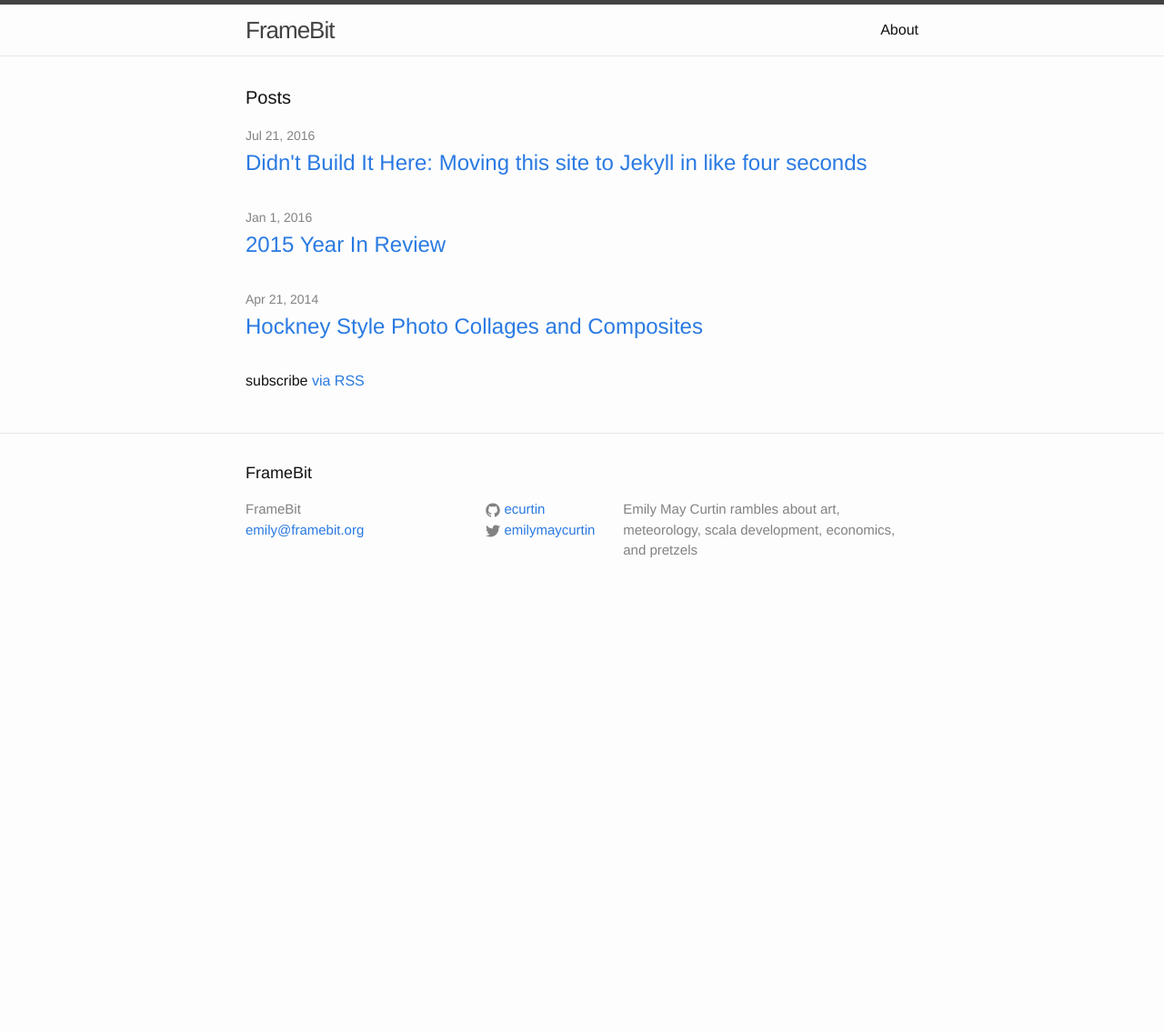
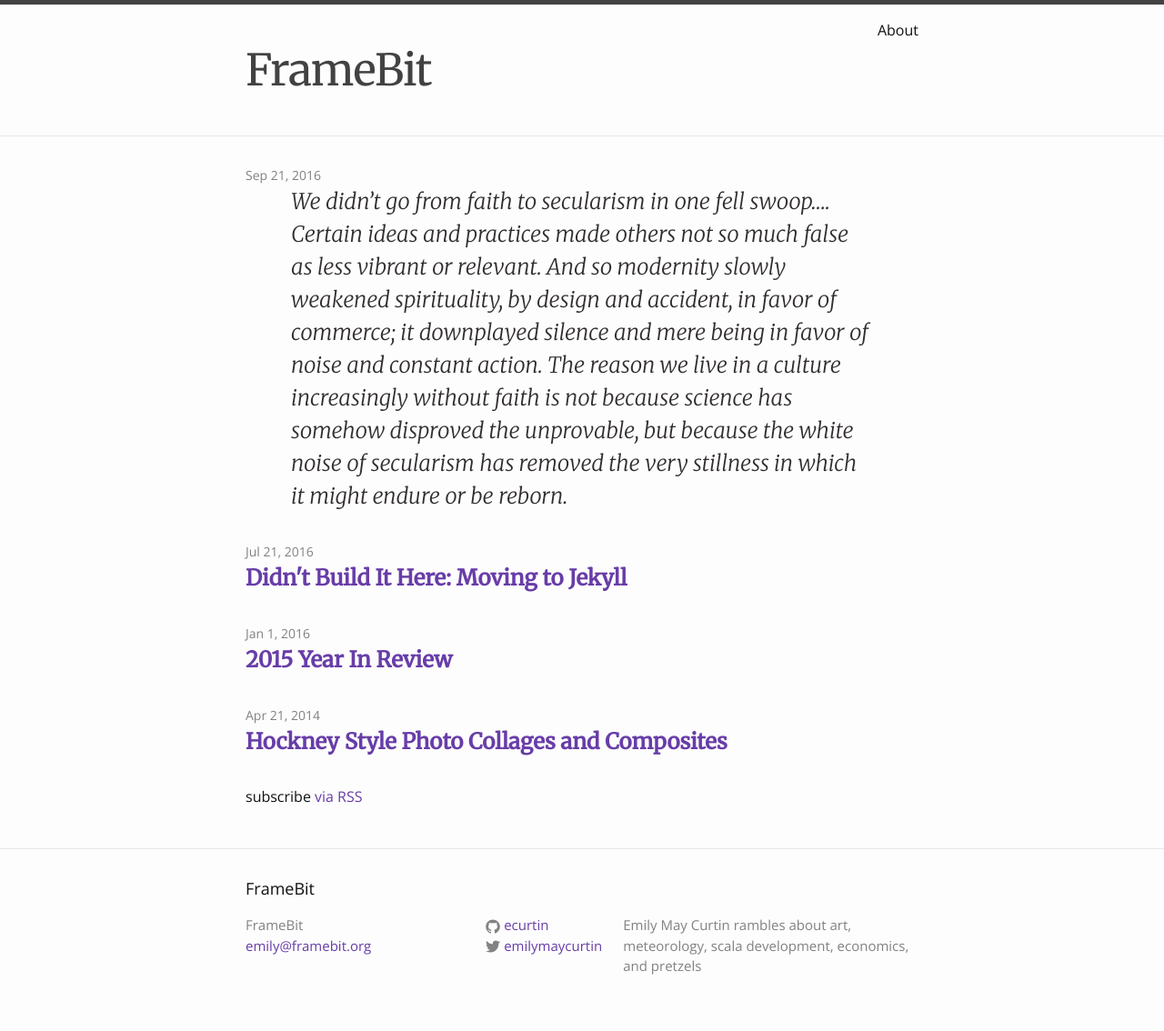
Before and after one commit to ecurtin/framebit, a Jekyll site: the page built from index.html, in a window 1280 px wide. Shown: the whole page at 91% size. Built offline with Jekyll 4.4.1, drawn with Linux system fonts in a browser that asks for light colours; before the commit the page ends 900 px from its top, so only the background shows below that.

Commit message:
added quote layout and started making css changes because #frontend or something? I dunno what I'm doing. But it's super liberating to make a commit to my own repo that absolutely nobody gives a crap about. I can just ramble on and on about what's on my desk or something and nobody will care. What's on my desk? Glad you asked. Pain, paint, pain, watered down paint, watered down paint in a different color, a remote control for my car stereo, Ryan's old ID card, that cable hookup box that we're not using, some airfreshener, scissors, canvas, three more canvases, a book that has canvas pages, monitors, a grocery bag, a bunch of like bills n' shit, hey I can also use emojis here. ㉿

```diff
--- a/_includes/head.html
+++ b/_includes/head.html
@@ -9,4 +9,18 @@
   <link rel="stylesheet" href="{{ "/css/main.css" | prepend: site.baseurl }}">
   <link rel="canonical" href="{{ page.url | replace:'index.html','' | prepend: site.baseurl | prepend: site.url }}">
   <link rel="alternate" type="application/rss+xml" title="{{ site.title }}" href="{{ "/feed.xml" | prepend: site.baseurl | prepend: site.url }}">
+
+  <!--<style>-->
+    <!--@import 'https://fonts.googleapis.com/css?family=Kotta+One';-->
+  <!--</style>-->
+
+  <!--<style>-->
+    <!--@import 'https://fonts.googleapis.com/css?family=Ovo';-->
+  <!--</style>-->
+
+  <style>
+    @import 'https://fonts.googleapis.com/css?family=Merriweather:300i,400,700i';
+    @import 'https://fonts.googleapis.com/css?family=Open+Sans:300,400,400i,700';
+  </style>
+
 </head>
--- a/_posts/2016-07-21-not-built-here.md
+++ b/_posts/2016-07-21-not-built-here.md
@@ -1,8 +1,8 @@
 ---
 layout: post
-title:  "Didn't Build It Here: Moving this site to Jekyll in like four seconds"
+title:  "Didn't Build It Here: Moving to Jekyll"
 date:   2016-07-21 11:22:00 -0400
-categories: code, website
+categories: code website
 ---
 
 I've been through so many half-ass iterations on this site.
--- /dev/null
+++ b/_posts/2016-09-21-faith-and-noise.md
@@ -0,0 +1,15 @@
+---
+layout: quote
+date:   2016-09-21 11:22:00 -0400
+author: Andrew Sullivan
+source: http://nymag.com/selectall/2016/09/andrew-sullivan-technology-almost-killed-me.html
+sourcetext: I Used to Be a Human Being
+categories: faith culture
+---
+
+We didn’t go from faith to secularism in one fell swoop....
+Certain ideas and practices made others not so much false as less vibrant or relevant.
+And so modernity slowly weakened spirituality, by design and accident, in favor of commerce;
+it downplayed silence and mere being in favor of noise and constant action.
+The reason we live in a culture increasingly without faith is not because science has somehow disproved the unprovable,
+but because the white noise of secularism has removed the very stillness in which it might endure or be reborn.
--- a/_sass/_base.scss
+++ b/_sass/_base.scss
@@ -23,6 +23,7 @@ body {
     -o-font-feature-settings: "kern" 1;
     font-feature-settings: "kern" 1;
     font-kerning: normal;
+    font-size: 1em;
 }
 
 
@@ -82,6 +83,7 @@ li {
  * Headings
  */
 h1, h2, h3, h4, h5, h6 {
+    font-style: $base-accent-font-family;
     font-weight: $base-font-weight;
 }
 
@@ -95,12 +97,13 @@ a {
     text-decoration: none;
 
     &:visited {
-        color: darken($brand-color, 15%);
+        color: darken($brand-color, 25%);
     }
 
     &:hover {
-        color: $text-color;
-        text-decoration: underline;
+        //color: $text-color;
+        color: lighten($brand-color, 25%);
+        text-decoration: none;
     }
 }
 
--- a/_sass/_layout.scss
+++ b/_sass/_layout.scss
@@ -11,9 +11,10 @@
 }
 
 .site-title {
-    font-size: 26px;
+    font-family: $base-accent-font-family;
+    font-size: 3em;
     font-weight: 300;
-    line-height: 56px;
+    line-height: 3em;
     letter-spacing: -1px;
     margin-bottom: 0;
     float: left;
@@ -190,6 +191,8 @@
 }
 
 .post-link {
+    font-family: 'Merriweather', serif;
+    font-weight: 900;
     display: block;
     font-size: 24px;
 }
@@ -204,6 +207,7 @@
 }
 
 .post-title {
+    font-family: $base-accent-font-family;
     font-size: 42px;
     letter-spacing: -1px;
     line-height: 1;
@@ -240,3 +244,49 @@
         }
     }
 }
+
+/**
+* quotes
+*/
+
+.quote-body {
+    margin: 0 auto;
+    max-width: 40em;
+}
+
+a.quote-link {
+    @extend .quote-body;
+
+    color: #312d2d;
+    //font-family: 'Kotta One', serif;
+    font-family: 'Merriweather', serif;
+    font-style: italic;
+    font-size: 1.5em;
+
+
+
+    &:hover {
+        color: lighten($brand-color, 20%);
+        text-decoration:none;
+        background-color:#778899;
+    }
+    //a{
+    //    color: #e3d222;
+    //
+    //    text: {
+    //        transform: uppercase;
+    //        align: center;
+    //        decoration: none;
+    //    }
+    //    font: {
+    //        size: 4.875em;
+    //        weight: 900;
+    //    }
+    //}
+}
+//
+//a.quote-link:hover {
+//    color:#23d222;
+//    text-decoration:none;
+//    background-color:#778899;
+//}
--- a/css/main.scss
+++ b/css/main.scss
@@ -6,8 +6,9 @@
 
 
 // Our variables
-$base-font-family: "Helvetica Neue", Helvetica, Arial, sans-serif;
-$base-font-size:   16px;
+$base-accent-font-family: 'Merriweather', serif;
+$base-font-family: 'Open Sans', sans-serif;
+$base-font-size:   1em;
 $base-font-weight: 400;
 $small-font-size:  $base-font-size * 0.875;
 $base-line-height: 1.5;
@@ -16,7 +17,7 @@ $spacing-unit:     30px;
 
 $text-color:       #111;
 $background-color: #fdfdfd;
-$brand-color:      #2a7ae2;
+$brand-color:      #683DA8;
 
 $grey-color:       #828282;
 $grey-color-light: lighten($grey-color, 40%);
--- a/index.html
+++ b/index.html
@@ -4,16 +4,23 @@ layout: default
 
 <div class="home">
 
-  <h1 class="page-heading">Posts</h1>
+  <!--<h1 class="page-heading">Posts</h1>-->
 
   <ul class="post-list">
     {% for post in site.posts %}
       <li>
         <span class="post-meta">{{ post.date | date: "%b %-d, %Y" }}</span>
+        {% if post.layout == 'quote' %}
 
-        <h2>
-          <a class="post-link" href="{{ post.url | prepend: site.baseurl }}">{{ post.title }}</a>
-        </h2>
+        <div class="quote-body">
+          <a class="quote-link" href="{{ post.url | prepend: site.baseurl }}">{{ post.content }}</a>
+        </div>
+        {% else %}
+            <h2>
+              <a class="post-link" href="{{ post.url | prepend: site.baseurl }}">{{ post.title }}</a>
+            </h2>
+        {% endif %}
+
       </li>
     {% endfor %}
   </ul>
```
Also changed, not shown: _layouts/quote.html (added, +19 -0 lines), 1 other file.
